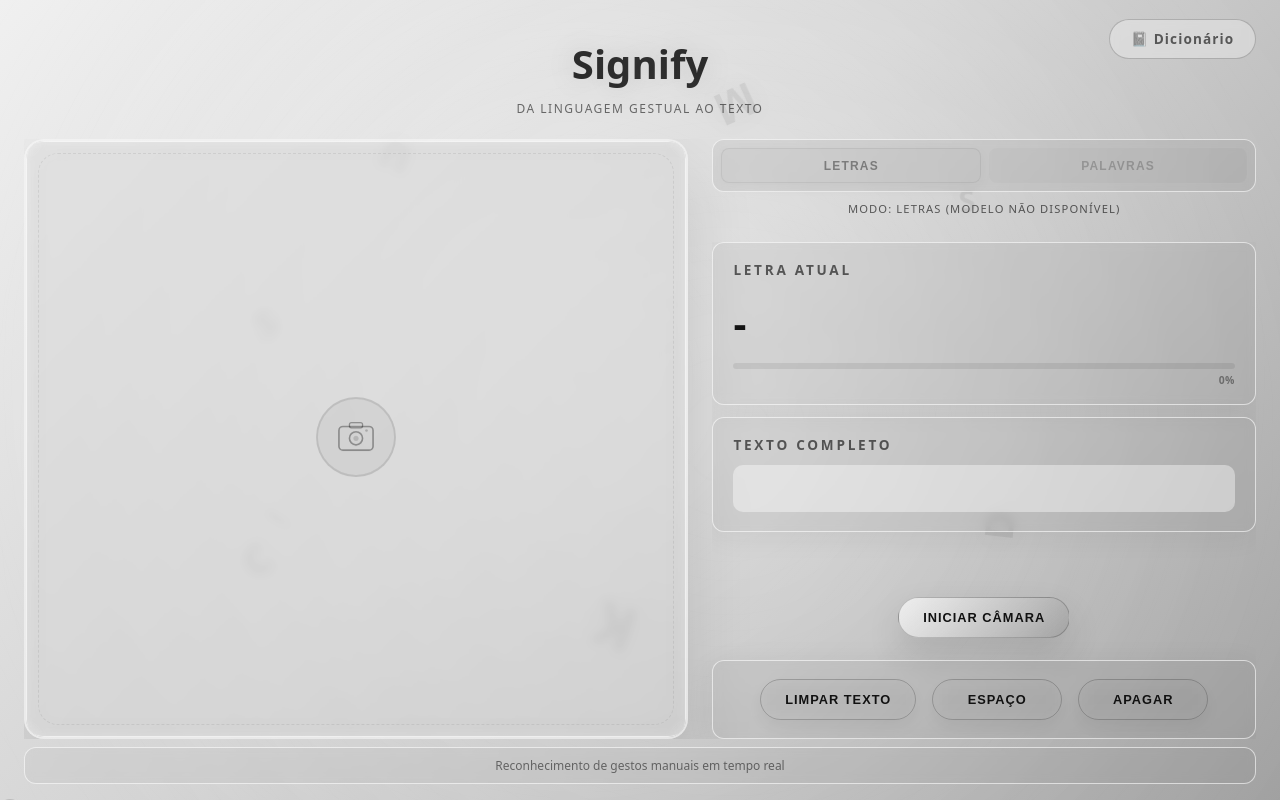
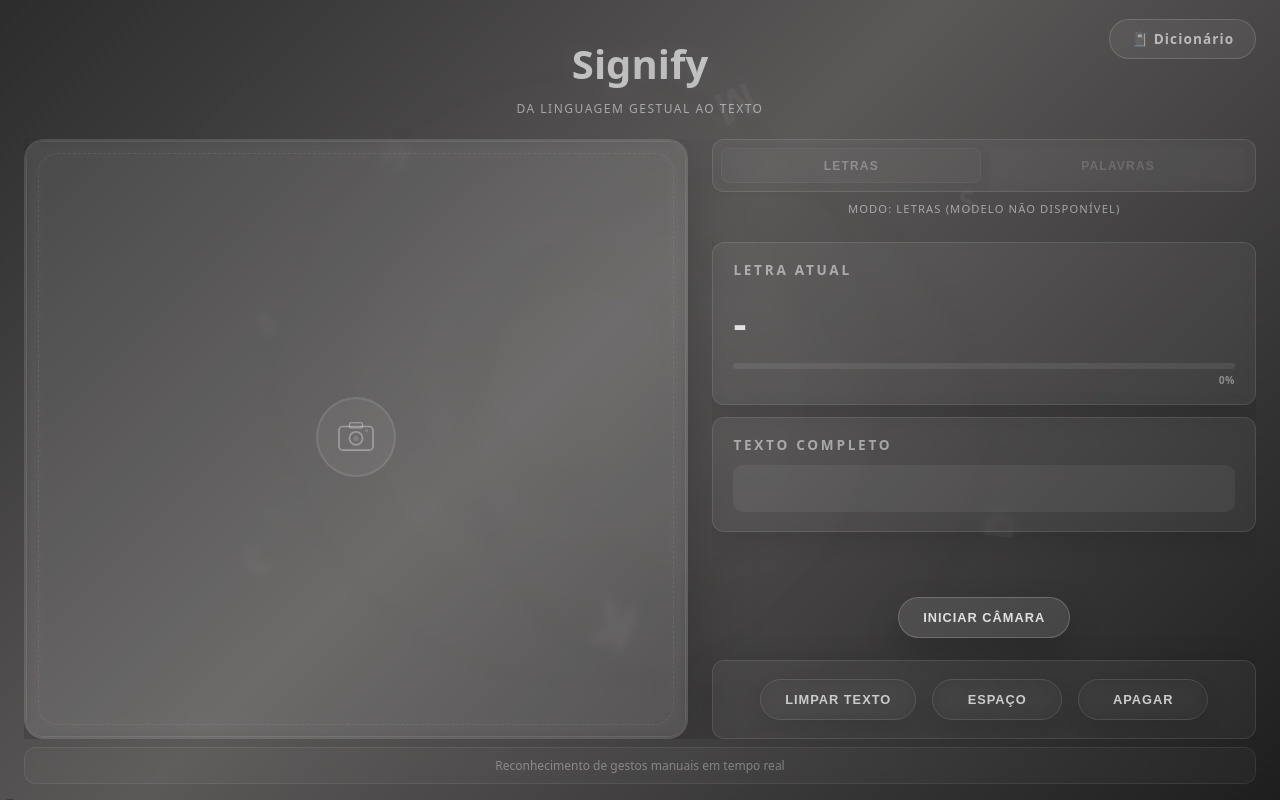
Before and after one commit to Mehxk09/PYTHON, a Flask app: page / in a window 1280 px wide. Run offline with Flask 3, Linux system fonts and the light colour scheme; data that the repository does not hold is empty; parts of the project's set-up code (start-up, migrations or seed data) failed here and were passed over.

Commit message:
made changes

```diff
--- a/PAP/static/script.js
+++ b/PAP/static/script.js
@@ -351,12 +351,12 @@ function updateConfidenceBar(confidence) {
     bar.style.width = pct + '%';
     label.textContent = pct + '%';
 
-    // Change color based on confidence level (monochrome)
+    // Change color based on confidence level (dark monochrome)
     if (pct >= 70) {
-        bar.style.background = 'linear-gradient(90deg, #333, #111)';
+        bar.style.background = 'linear-gradient(90deg, #ccc, #fff)';
     } else if (pct >= 40) {
-        bar.style.background = 'linear-gradient(90deg, #777, #444)';
+        bar.style.background = 'linear-gradient(90deg, #777, #aaa)';
     } else {
-        bar.style.background = 'linear-gradient(90deg, #aaa, #777)';
+        bar.style.background = 'linear-gradient(90deg, #444, #666)';
     }
 }
--- a/PAP/static/style.css
+++ b/PAP/static/style.css
@@ -6,7 +6,7 @@
 
 body {
     font-family: system-ui, -apple-system, BlinkMacSystemFont, 'Segoe UI', Roboto, Oxygen, Ubuntu, Cantarell, 'Open Sans', 'Helvetica Neue', sans-serif;
-    color: #111;
+    color: #e8e8e8;
     min-height: 100vh;
     line-height: 1.6;
     overflow: hidden;
@@ -15,12 +15,12 @@ body {
     padding: 0;
 }
 
-/* Soft gradient background — monochrome */
+/* Soft gradient background — dark monochrome */
 .gradient-bg {
     position: fixed;
     inset: 0;
     z-index: -2;
-    background: linear-gradient(135deg, #f0f0f0 0%, #d4d4d4 45%, #a0a0a0 100%);
+    background: linear-gradient(135deg, #2c2c2c 0%, #5b5858 45%, #1e1e1e 100%);
     overflow: hidden;
 }
 
@@ -30,16 +30,16 @@ body {
     position: absolute;
     inset: -20%;
     border-radius: 50%;
-    background: radial-gradient(circle at center, rgba(255,255,255,0.4), transparent 60%);
+    background: radial-gradient(circle at center, rgba(215, 210, 210, 0.06), transparent 30%);
     filter: blur(80px);
     animation: bgDrift 24s ease-in-out infinite alternate;
-    opacity: 0.7;
+    opacity: 0.5;
 }
 
 .gradient-bg::after {
     animation-delay: -12s;
     transform: scale(1.2);
-    opacity: 0.5;
+    opacity: 0.3;
 }
 
 @keyframes bgDrift {
@@ -72,16 +72,16 @@ body {
 .logo {
     font-size: 2.5rem;
     font-weight: 800;
-    background: linear-gradient(45deg, #000, #333, #000);
+    background: linear-gradient(45deg, #fff, #bbb, #fff);
     background-clip: text;
     -webkit-background-clip: text;
     -webkit-text-fill-color: transparent;
     margin-bottom: 0.2rem;
-    text-shadow: 0 0 30px rgba(0, 0, 0, 0.15);
+    text-shadow: 0 0 30px rgba(255, 255, 255, 0.1);
 }
 
 .subtitle {
-    color: rgba(0, 0, 0, 0.55);
+    color: rgba(255, 255, 255, 0.5);
     font-size: 0.75rem;
     letter-spacing: 1.5px;
     text-transform: uppercase;
@@ -92,27 +92,27 @@ body {
     position: fixed;
     top: 1.2rem;
     right: 1.5rem;
-    color: rgba(0, 0, 0, 0.6);
+    color: rgba(255, 255, 255, 0.6);
     text-decoration: none;
     font-size: 0.85rem;
     font-weight: 600;
     letter-spacing: 0.08em;
     padding: 0.5rem 1.3rem;
-    border: 1px solid rgba(0, 0, 0, 0.2);
+    border: 1px solid rgba(255, 255, 255, 0.15);
     border-radius: 20px;
     transition: all 0.3s ease;
-    background: rgba(255, 255, 255, 0.3);
+    background: rgba(255, 255, 255, 0.06);
     backdrop-filter: blur(5px);
     -webkit-backdrop-filter: blur(5px);
     z-index: 100;
 }
 
 .dict-nav-link:hover {
-    background: rgba(255, 255, 255, 0.5);
-    color: #000;
-    border-color: rgba(0, 0, 0, 0.4);
+    background: rgba(255, 255, 255, 0.12);
+    color: #fff;
+    border-color: rgba(255, 255, 255, 0.3);
     transform: translateY(-2px);
-    box-shadow: 0 6px 20px rgba(0, 0, 0, 0.12);
+    box-shadow: 0 6px 20px rgba(0, 0, 0, 0.3);
 }
 
 /* Main Content */
@@ -142,9 +142,9 @@ body {
     min-height: 600px;
     border-radius: 20px;
     overflow: hidden;
-    background: rgba(0, 0, 0, 0.06);
-    border: 2px solid rgba(255, 255, 255, 0.6);
-    box-shadow: 0 30px 70px rgba(0, 0, 0, 0.12);
+    background: rgba(255, 255, 255, 0.04);
+    border: 2px solid rgba(255, 255, 255, 0.1);
+    box-shadow: 0 30px 70px rgba(0, 0, 0, 0.3);
     position: relative;
     transition: all 0.4s ease;
     backdrop-filter: blur(5px);
@@ -156,19 +156,19 @@ body {
     position: absolute;
     inset: 12px;
     border-radius: 20px;
-    border: 1px dashed rgba(0, 0, 0, 0.12);
+    border: 1px dashed rgba(255, 255, 255, 0.08);
     pointer-events: none;
     transition: opacity 0.3s ease;
 }
 
 .camera-frame:hover {
-    box-shadow: 0 40px 80px rgba(0, 0, 0, 0.18);
-    border-color: rgba(0, 0, 0, 0.2);
+    box-shadow: 0 40px 80px rgba(0, 0, 0, 0.4);
+    border-color: rgba(255, 255, 255, 0.18);
 }
 
 /* Animated loading glow when camera is active */
 .camera-frame.camera-active {
-    border-color: rgba(180, 180, 180, 0.4);
+    border-color: rgba(255, 255, 255, 0.2);
     animation: glowPulse 3s ease-in-out infinite;
 }
 
@@ -182,9 +182,9 @@ body {
         from var(--glow-angle, 0deg),
         transparent 0%,
         transparent 60%,
-        rgba(200, 200, 200, 0.4) 75%,
-        rgba(240, 240, 240, 0.6) 85%,
-        rgba(200, 200, 200, 0.4) 95%,
+        rgba(255, 255, 255, 0.15) 75%,
+        rgba(255, 255, 255, 0.25) 85%,
+        rgba(255, 255, 255, 0.15) 95%,
         transparent 100%
     );
     z-index: -1;
@@ -251,16 +251,16 @@ body {
     align-items: center;
     justify-content: center;
     gap: 0.8rem;
-    color: rgba(0, 0, 0, 0.45);
+    color: rgba(255, 255, 255, 0.45);
     font-weight: 600;
     z-index: 2;
     text-transform: uppercase;
     letter-spacing: 0.08em;
     transition: opacity 0.35s ease, transform 0.35s ease;
-    background: rgba(255, 255, 255, 0.35);
+    background: rgba(255, 255, 255, 0.04);
     border-radius: 16px;
-    box-shadow: 0 4px 30px rgba(0, 0, 0, 0.06);
-    border: 1px solid rgba(255, 255, 255, 0.6);
+    box-shadow: 0 4px 30px rgba(0, 0, 0, 0.15);
+    border: 1px solid rgba(255, 255, 255, 0.1);
     backdrop-filter: blur(5px);
     -webkit-backdrop-filter: blur(5px);
     cursor: default;
@@ -279,28 +279,28 @@ body {
     align-items: center;
     justify-content: center;
     border-radius: 50%;
-    background: rgba(0, 0, 0, 0.04);
-    border: 2px solid rgba(0, 0, 0, 0.1);
+    background: rgba(255, 255, 255, 0.05);
+    border: 2px solid rgba(255, 255, 255, 0.1);
     transition: all 0.4s cubic-bezier(0.25, 0.46, 0.45, 0.94);
     animation: iconFloat 3s ease-in-out infinite;
 }
 
 .camera-placeholder:hover .placeholder-icon-wrapper {
     transform: scale(1.1) rotate(-5deg);
-    background: rgba(0, 0, 0, 0.07);
-    border-color: rgba(0, 0, 0, 0.18);
-    box-shadow: 0 8px 30px rgba(0, 0, 0, 0.08);
+    background: rgba(255, 255, 255, 0.08);
+    border-color: rgba(255, 255, 255, 0.2);
+    box-shadow: 0 8px 30px rgba(0, 0, 0, 0.2);
 }
 
 .placeholder-svg-icon {
     width: 42px;
     height: 42px;
-    color: rgba(0, 0, 0, 0.35);
+    color: rgba(255, 255, 255, 0.35);
     transition: all 0.4s ease;
 }
 
 .camera-placeholder:hover .placeholder-svg-icon {
-    color: rgba(0, 0, 0, 0.55);
+    color: rgba(255, 255, 255, 0.6);
     transform: scale(1.05);
 }
 
@@ -360,8 +360,8 @@ body {
 .mode-toggle {
     display: flex;
     gap: 0.5rem;
-    background: rgba(0, 0, 0, 0.05);
-    border: 1px solid rgba(255, 255, 255, 0.6);
+    background: rgba(255, 255, 255, 0.05);
+    border: 1px solid rgba(255, 255, 255, 0.1);
     border-radius: 12px;
     padding: 0.5rem;
     backdrop-filter: blur(5px);
@@ -377,39 +377,39 @@ body {
     font-weight: 600;
     transition: all 0.3s ease;
     background: transparent;
-    color: rgba(0, 0, 0, 0.55);
+    color: rgba(255, 255, 255, 0.5);
     text-transform: uppercase;
     letter-spacing: 0.1em;
     cursor: pointer;
 }
 
 .mode-btn:hover:not(:disabled) {
-    background: rgba(255, 255, 255, 0.3);
-    color: #000;
+    background: rgba(255, 255, 255, 0.1);
+    color: #fff;
 }
 
 .mode-btn.active {
-    background: linear-gradient(135deg, rgba(255,255,255,0.7), rgba(0,0,0,0.08));
-    color: #000;
-    box-shadow: 0 4px 15px rgba(0, 0, 0, 0.1);
-    border: 1px solid rgba(0, 0, 0, 0.15);
+    background: rgba(255, 255, 255, 0.12);
+    color: #fff;
+    box-shadow: 0 4px 15px rgba(0, 0, 0, 0.2);
+    border: 1px solid rgba(255, 255, 255, 0.15);
 }
 
 .mode-btn:disabled {
-    opacity: 0.4;
+    opacity: 0.3;
     cursor: not-allowed;
-    background: rgba(0, 0, 0, 0.06) !important;
+    background: rgba(255, 255, 255, 0.03) !important;
 }
 
 .mode-btn:disabled:hover {
-    background: rgba(0, 0, 0, 0.06) !important;
+    background: rgba(255, 255, 255, 0.03) !important;
     transform: none;
 }
 
 .mode-status {
     text-align: center;
     font-size: 0.7rem;
-    color: rgba(0, 0, 0, 0.6);
+    color: rgba(255, 255, 255, 0.5);
     font-weight: 500;
     text-transform: uppercase;
     letter-spacing: 0.1em;
@@ -427,12 +427,12 @@ body {
 }
 
 .prediction-card {
-    background: rgba(0, 0, 0, 0.04);
-    border: 1px solid rgba(255, 255, 255, 0.6);
+    background: rgba(255, 255, 255, 0.05);
+    border: 1px solid rgba(255, 255, 255, 0.1);
     border-radius: 12px;
     padding: 1rem 1.25rem;
     text-align: left;
-    box-shadow: 0 4px 30px rgba(0, 0, 0, 0.06);
+    box-shadow: 0 4px 30px rgba(0, 0, 0, 0.15);
     backdrop-filter: blur(5px);
     -webkit-backdrop-filter: blur(5px);
     transition: all 0.3s ease;
@@ -446,7 +446,7 @@ body {
     content: '';
     position: absolute;
     inset: 0;
-    background: radial-gradient(circle at top left, rgba(255,255,255,0.3), transparent 60%);
+    background: radial-gradient(circle at top left, rgba(255,255,255,0.08), transparent 60%);
     opacity: 0;
     transition: opacity 0.4s ease;
 }
@@ -456,12 +456,12 @@ body {
 }
 
 .prediction-card:hover {
-    border-color: rgba(0, 0, 0, 0.18);
-    box-shadow: 0 25px 45px rgba(0, 0, 0, 0.12);
+    border-color: rgba(255, 255, 255, 0.2);
+    box-shadow: 0 25px 45px rgba(0, 0, 0, 0.25);
 }
 
 .card-title {
-    color: rgba(0, 0, 0, 0.6);
+    color: rgba(255, 255, 255, 0.5);
     margin-bottom: 0.6rem;
     font-size: 0.85rem;
     text-transform: uppercase;
@@ -476,7 +476,7 @@ body {
     margin: 0.2rem 0;
     letter-spacing: 0.15em;
     transition: all 0.3s ease;
-    background: linear-gradient(135deg, #000, #444, #000, #444, #000);
+    background: linear-gradient(135deg, #fff, #999, #fff, #999, #fff);
     background-size: 200% 200%;
     background-clip: text;
     -webkit-background-clip: text;
@@ -494,7 +494,7 @@ body {
 .confidence-bar-wrapper {
     width: 100%;
     height: 6px;
-    background: rgba(0, 0, 0, 0.08);
+    background: rgba(255, 255, 255, 0.08);
     border-radius: 3px;
     margin-top: 0.5rem;
     overflow: hidden;
@@ -504,14 +504,14 @@ body {
     height: 100%;
     width: 0%;
     border-radius: 3px;
-    background: linear-gradient(90deg, #555, #111);
+    background: linear-gradient(90deg, #888, #fff);
     transition: width 0.4s cubic-bezier(0.25, 0.46, 0.45, 0.94), background 0.3s ease;
-    box-shadow: 0 0 8px rgba(0, 0, 0, 0.15);
+    box-shadow: 0 0 8px rgba(255, 255, 255, 0.1);
 }
 
 .confidence-label {
     font-size: 0.65rem;
-    color: rgba(0, 0, 0, 0.4);
+    color: rgba(255, 255, 255, 0.4);
     text-align: right;
     margin-top: 0.2rem;
     font-weight: 600;
@@ -527,7 +527,7 @@ body {
 #predicted-word::after {
     content: '|';
     animation: blinkCursor 1s step-end infinite;
-    color: #333;
+    color: #ccc;
     font-weight: 300;
     margin-left: 2px;
 }
@@ -539,14 +539,14 @@ body {
 
 .word-display {
     font-size: 1.2rem;
-    color: #111;
+    color: #e0e0e0;
     min-height: 45px;
     margin: 0.2rem 0;
     font-weight: 600;
     letter-spacing: 0.15em;
     font-family: 'Roboto Mono', 'Fira Code', 'JetBrains Mono', monospace;
     text-transform: uppercase;
-    background: rgba(255, 255, 255, 0.4);
+    background: rgba(255, 255, 255, 0.06);
     border-radius: 10px;
     padding: 0.5rem 0.75rem;
     width: 100%;
@@ -594,9 +594,9 @@ body {
     flex-wrap: wrap;
     padding: 1rem;
     border-radius: 12px;
-    background: rgba(0, 0, 0, 0.04);
-    border: 1px solid rgba(255, 255, 255, 0.6);
-    box-shadow: 0 4px 30px rgba(0, 0, 0, 0.06);
+    background: rgba(255, 255, 255, 0.04);
+    border: 1px solid rgba(255, 255, 255, 0.1);
+    box-shadow: 0 4px 30px rgba(0, 0, 0, 0.15);
     backdrop-filter: blur(5px);
     -webkit-backdrop-filter: blur(5px);
 }
@@ -612,7 +612,7 @@ body {
     overflow: hidden;
     text-transform: uppercase;
     letter-spacing: 1px;
-    color: #111;
+    color: #e0e0e0;
     backdrop-filter: blur(10px);
     min-width: 130px;
     margin: 2px;
@@ -625,7 +625,7 @@ body {
     left: -100%;
     width: 100%;
     height: 100%;
-    background: linear-gradient(90deg, transparent, rgba(255, 255, 255, 0.6), transparent);
+    background: linear-gradient(90deg, transparent, rgba(255, 255, 255, 0.15), transparent);
     transition: left 0.9s ease;
 }
 
@@ -634,28 +634,29 @@ body {
 }
 
 .btn-primary {
-    background: linear-gradient(135deg, rgba(255,255,255,0.7), rgba(0,0,0,0.12));
-    box-shadow: 0 15px 35px rgba(0, 0, 0, 0.12);
-    border: 1px solid rgba(0, 0, 0, 0.2);
+    background: rgba(255, 255, 255, 0.1);
+    box-shadow: 0 15px 35px rgba(0, 0, 0, 0.2);
+    border: 1px solid rgba(255, 255, 255, 0.2);
 }
 
 .btn-primary:hover {
     transform: translateY(-2px);
-    box-shadow: 0 20px 40px rgba(0, 0, 0, 0.2);
+    box-shadow: 0 20px 40px rgba(0, 0, 0, 0.3);
+    background: rgba(255, 255, 255, 0.15);
 }
 
 .btn-secondary {
     background: transparent;
-    color: #111;
-    border: 1px solid rgba(0, 0, 0, 0.2);
-    box-shadow: 0 8px 20px rgba(0, 0, 0, 0.06);
+    color: #ccc;
+    border: 1px solid rgba(255, 255, 255, 0.12);
+    box-shadow: 0 8px 20px rgba(0, 0, 0, 0.1);
 }
 
 .btn-secondary:hover {
-    background: rgba(255, 255, 255, 0.3);
-    color: #000;
-    border-color: rgba(0, 0, 0, 0.3);
-    box-shadow: 0 12px 30px rgba(0, 0, 0, 0.1);
+    background: rgba(255, 255, 255, 0.08);
+    color: #fff;
+    border-color: rgba(255, 255, 255, 0.25);
+    box-shadow: 0 12px 30px rgba(0, 0, 0, 0.2);
 }
 
 /* Footer */
@@ -663,13 +664,13 @@ body {
     text-align: center;
     margin-top: 0.5rem;
     padding: 0.5rem;
-    border: 1px solid rgba(255, 255, 255, 0.6);
-    color: rgba(0, 0, 0, 0.5);
+    border: 1px solid rgba(255, 255, 255, 0.08);
+    color: rgba(255, 255, 255, 0.35);
     font-size: 0.75rem;
     flex-shrink: 0;
     backdrop-filter: blur(5px);
     -webkit-backdrop-filter: blur(5px);
-    background: rgba(0, 0, 0, 0.03);
+    background: rgba(255, 255, 255, 0.03);
     border-radius: 12px;
 }
 
@@ -687,12 +688,12 @@ body {
 
 .floating-letter {
     position: absolute;
-    color: rgba(0, 0, 0, 0.08);
+    color: rgba(255, 255, 255, 0.05);
     font-weight: 900;
     font-family: system-ui, -apple-system, BlinkMacSystemFont, 'Segoe UI', Roboto, Oxygen, Ubuntu, Cantarell, 'Open Sans', 'Helvetica Neue', sans-serif;
     user-select: none;
     animation: floatLetter 15s linear infinite;
-    text-shadow: 0 0 25px rgba(0, 0, 0, 0.05);
+    text-shadow: 0 0 25px rgba(255, 255, 255, 0.03);
     z-index: -1;
 }
 
```
Also changed, not shown: other parts of PAP/static/style.css (+12 -12 lines), PAP/static/dicionario.css (+48 -48 lines).
